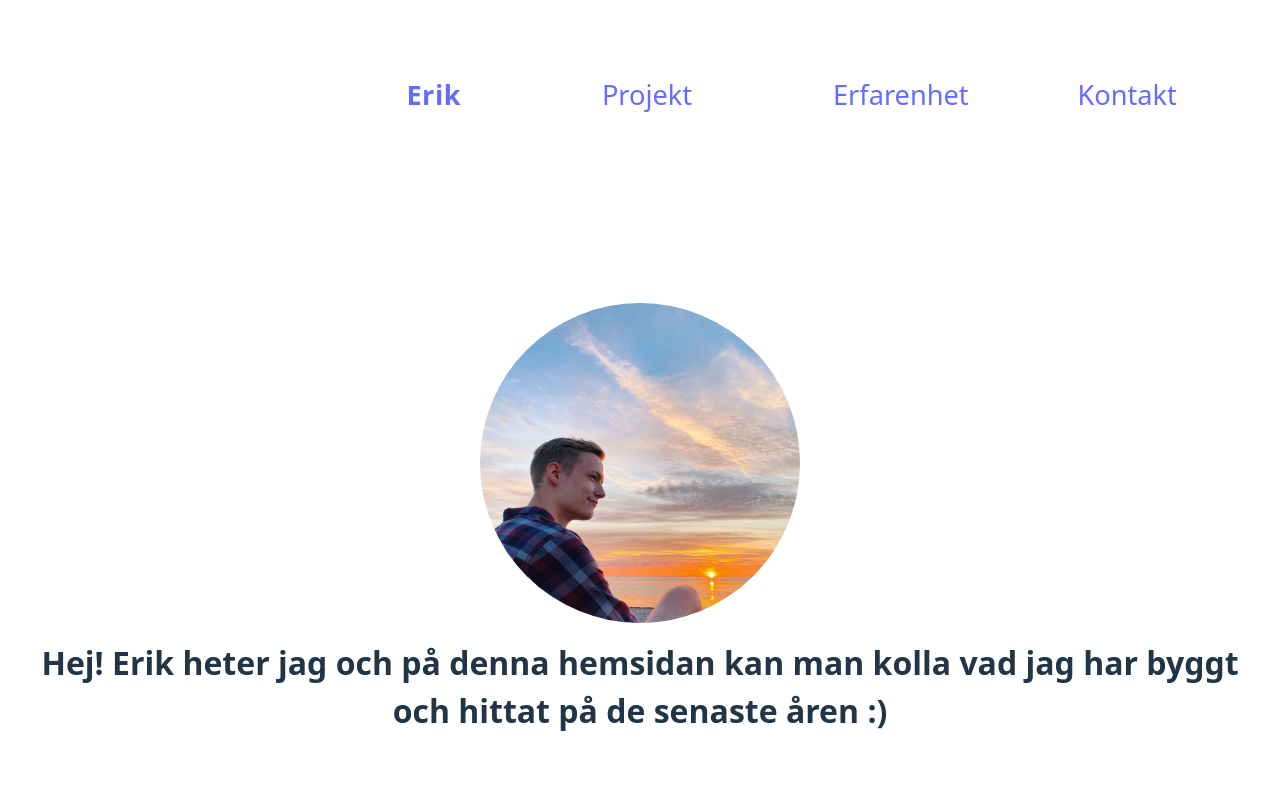
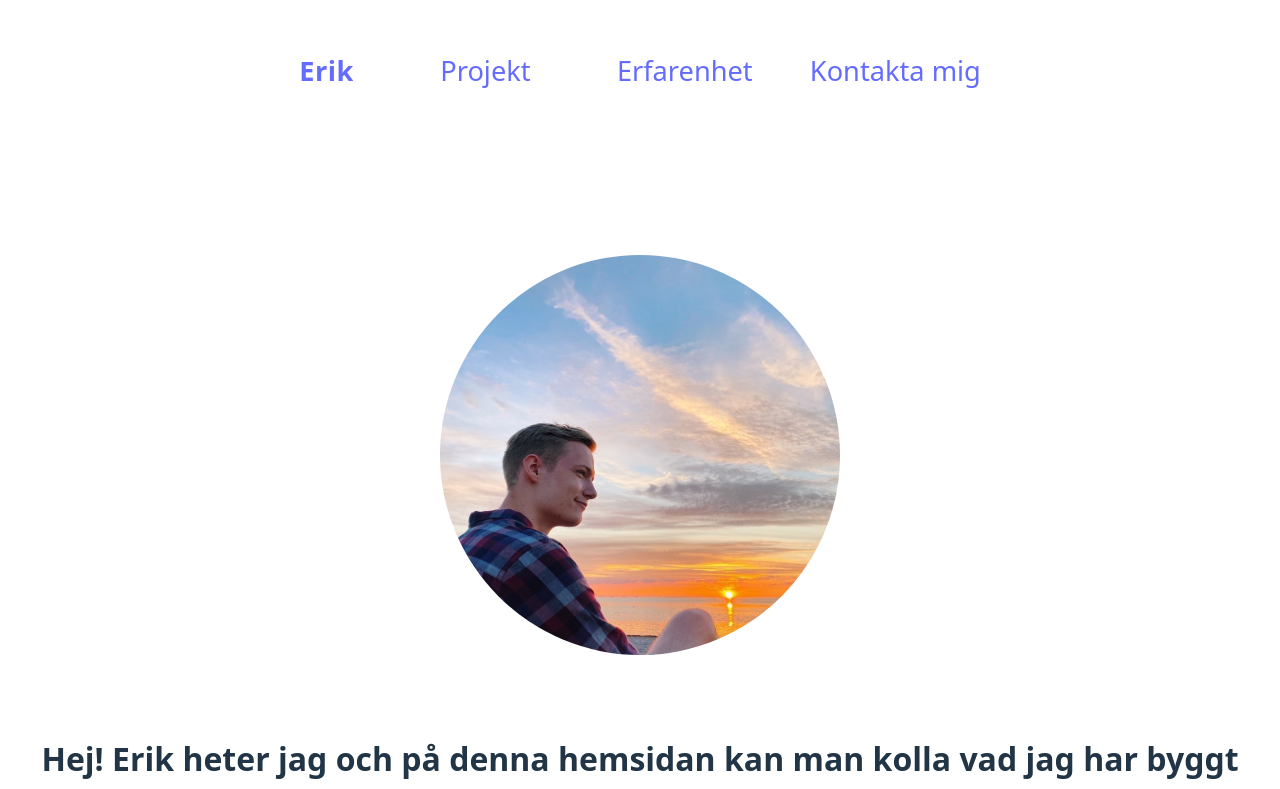
Before and after one commit to Godisstrut/Portfolio, a React (Vite) app in the folder portfolio/: page / in a window 1280 px wide. Shown: the top 789 px of the page. Built offline with nearby package versions, Linux system fonts and the light colour scheme.

Commit message:
Projects added
Added the projects file for listing my projects

```diff
--- a/portfolio/src/App.jsx
+++ b/portfolio/src/App.jsx
@@ -2,6 +2,7 @@ import { useState } from 'react'
 import './App.css'
 import Home from './Home'
 import Header from './Header'
+import Projects from './Projects'
 
 function App() {
 
@@ -9,6 +10,7 @@ function App() {
     <div className='app'>
       <Header/>
       <Home/>
+      <Projects/>
     </div>
   )
 }
--- a/portfolio/src/Header.css
+++ b/portfolio/src/Header.css
@@ -1,9 +1,12 @@
 .header {
+    position: sticky;
+    top: 0;
+    z-index: 100;
     display: flex;
     justify-content: space-between;
     align-items: center;
-    padding: 3em 2em;
-    max-width: 50%;
+    padding: 1.5em 1em;
+    max-width: 60%;
     margin: 0 auto;
 }
 
@@ -19,7 +22,7 @@
 
 a {
     font-size: 1.7em;
-    padding: 1em 2em;
+    padding: 1em 1em;
 }
 
 .header a:hover {
--- a/portfolio/src/Header.jsx
+++ b/portfolio/src/Header.jsx
@@ -4,11 +4,11 @@ function Header() {
     return(
         <header className="header">
             <nav className="nav">
-                <a className="name">Erik</a>
-                <a>Projekt</a>
-                <a>Erfarenhet</a>
+                <a className="name" href="#top" >Erik</a>
+                <a href="#projects" >Projekt</a>
+                <a href="#experience" >Erfarenhet</a>
             </nav>
-            <a className="contact">Kontakt</a>
+            <a className="contact" href="#contact">Kontakta mig</a>
         </header>
     )
 }
--- a/portfolio/src/Home.css
+++ b/portfolio/src/Home.css
@@ -8,8 +8,8 @@
 }
 
 .home img {
-  width: 20em;
-  height: 20em;
+  width: 25em;
+  height: 25em;
   border-radius: 50%;
 }
 
@@ -18,4 +18,5 @@
   font-weight: 700;
   max-width: 1200px;
   text-align: center;
+  padding: 2em 0;
 }
--- /dev/null
+++ b/portfolio/src/Projects.jsx
@@ -0,0 +1,9 @@
+function Projects() {
+    return(
+        <div className="projects">
+            <h1>Projekt</h1>
+        </div>
+    )
+}
+
+export default Projects
--- a/portfolio/src/index.css
+++ b/portfolio/src/index.css
@@ -11,6 +11,10 @@
   text-rendering: optimizeLegibility;
   -webkit-font-smoothing: antialiased;
   -moz-osx-font-smoothing: grayscale;
+}
+
+html {
+  scroll-behavior: smooth;
 }
 
 a {
```
Also changed, not shown: portfolio/src/Projects.css (added).
